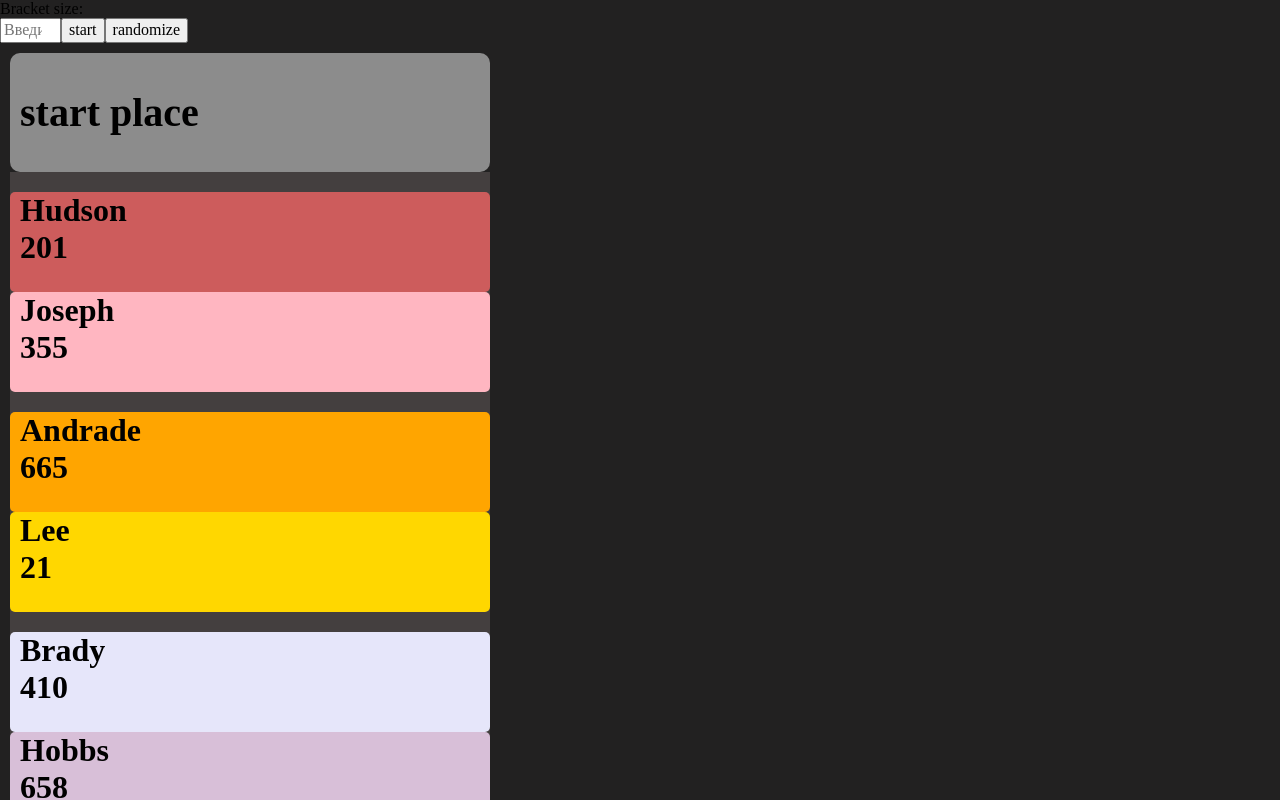
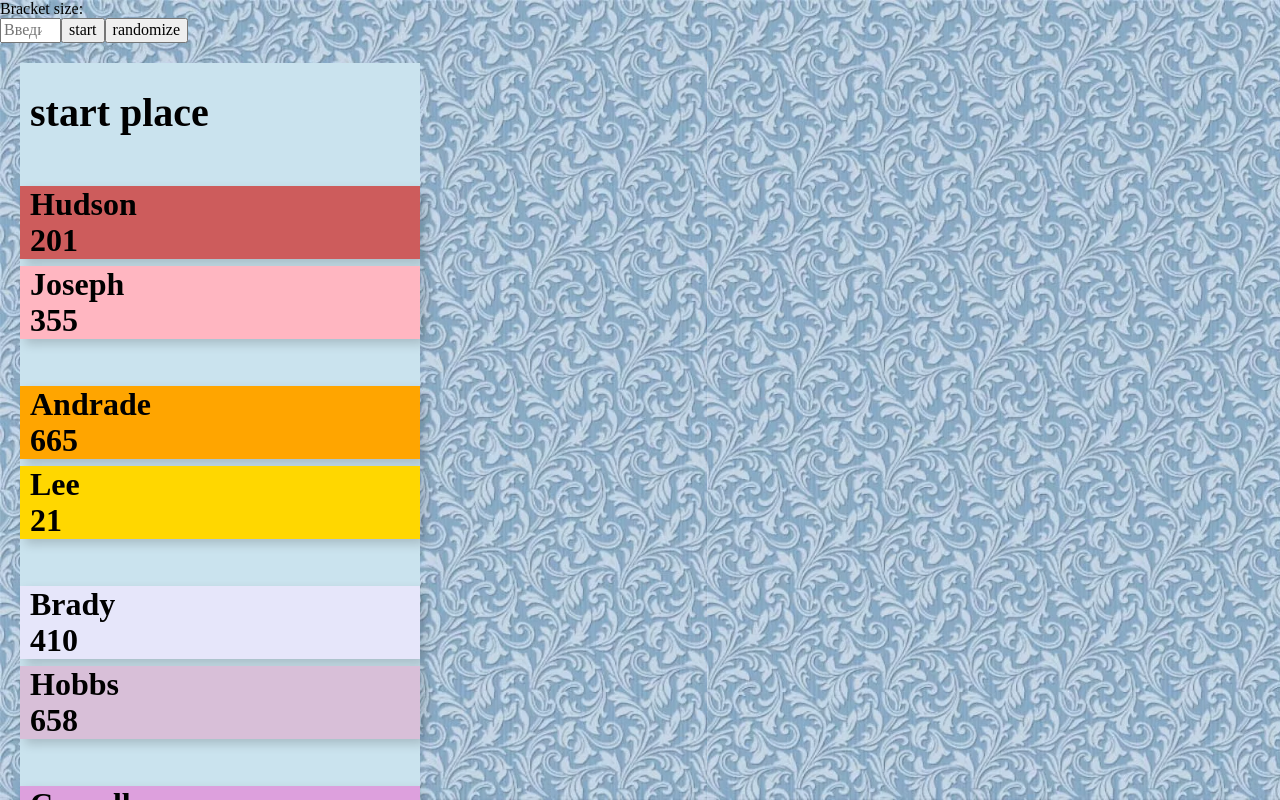
Before and after one commit to thewside/tournament-bracket, a React (Create React App) app: page / in a window 1280 px wide. Shown: the top 800 px of the page. Built offline with nearby package versions, Linux system fonts and the light colour scheme.

Commit message:
interface update

```diff
--- a/src/App.scss
+++ b/src/App.scss
@@ -1,5 +1,7 @@
-.main {
-    min-height: 100%;
+html body .main{
     height: 100%;
-    overflow: auto;
 }
+body {
+    background-image: url("./images/background.webp");
+    background-size: contain;
+}
--- a/src/App.tsx
+++ b/src/App.tsx
@@ -1,13 +1,14 @@
 import "./App.scss"
 import surnamesList from "./surnames.json"
-import { useEffect, useRef, useState } from "react"
+import { createContext, useEffect, useRef, useState } from "react"
 import { random } from "./utils/random"
 import { PlayersBlock } from "./components/players-block/players-block"
 
 interface Player {
     id?: string
     name?: string
-    color?: number | null
+    position?: number | null
+    color?: number
 }
 
 interface Bracket {
@@ -20,6 +21,12 @@ interface Main {
     name?: string | null
     children?: Array<Bracket> | null
 }
+
+interface AppContextInterface {
+    players?(dragPlayer: number, dropPlayer: number): void
+}
+
+export const HandlerPlayerContext = createContext<AppContextInterface | null>(null)
 
 export const App: React.FC = () => {
     const refInputNumberOfPlayers = useRef<HTMLInputElement | null>(null)
@@ -44,7 +51,7 @@ export const App: React.FC = () => {
         return {
             id: id,
             name: name,
-            color: null
+            position: null
         }
     }
 
@@ -58,6 +65,7 @@ export const App: React.FC = () => {
         const result: Array<Player> = []
         for (let i = 0; i < inputValue; i++) {
             let player = createPlayer()
+            player.position = i
             player.color = i
 
             if(result.indexOf(player) > -1) {
@@ -70,7 +78,7 @@ export const App: React.FC = () => {
     }
 
     const shuffle = (players: Array<object>): Array<Player> => {
-        const result: Array<object> = [...players]
+        const result: Array<Player> = [...players]
         for (let i = result.length - 1; i > 0; i--) {
             const j = random(0, i)
             const t = result[i]
@@ -83,6 +91,7 @@ export const App: React.FC = () => {
     const mixPlayers = (): void => {
         if(!players) return
         if(round && round > 1) return
+        console.log([...shuffle(players)])
         setPlayers(() => [...shuffle(players)])
     }
 
@@ -183,6 +192,27 @@ export const App: React.FC = () => {
         generatePlayers(refInputNumberOfPlayers!.current!.valueAsNumber)
     }, [value])
 
+    const handlerPlayersState = (dragPlayer: number, dropPlayer: number): void => {
+        if(!players) return
+        if(isNaN(dropPlayer)) return
+
+        if (players.length > 0) {
+            setPlayers((prev: Array<Player> | null): any => {
+                if(prev) {
+                    const result = [...prev]
+                    const temp = prev[dragPlayer]
+                    result.splice(dragPlayer, 1, prev[dropPlayer])
+                    result.splice(dropPlayer, 1, temp)
+                    result[dragPlayer].position = dragPlayer
+                    result[dropPlayer].position = dropPlayer
+                    return result
+                } else {
+                    return null
+                }
+            })
+        }
+    }
+
     return (
         <div className="main">
             <div>Bracket size:</div>
@@ -208,7 +238,9 @@ export const App: React.FC = () => {
             <button
                 onMouseDown={() => mixPlayers()}
             >randomize</button>
-            <PlayersBlock bracket={bracket}/>
+            <HandlerPlayerContext.Provider value={{players: handlerPlayersState}} >
+                <PlayersBlock bracket={bracket}/>
+            </HandlerPlayerContext.Provider>
         </div>
     )
 }
--- a/src/components/players-block/players-block.scss
+++ b/src/components/players-block/players-block.scss
@@ -1,3 +1,4 @@
 .players-block {
+    padding: 10px;
     display: flex;
 }
--- a/src/components/players-bracket/players-bracket.scss
+++ b/src/components/players-bracket/players-bracket.scss
@@ -1,36 +1,52 @@
+$playerWidth: 400px;
+$playerHeight: 80px;
+
 .bracket-stage{
     display: flex;
     flex-direction: column;
-    padding: 10px;
-    width: 500px;
+    background-color: rgb(202, 227, 238);
+    width: $playerWidth;
+    margin: 10px;
 }
 .name {
     font-size: 20px;
-    background-color: rgba(255, 255, 255, 0.481);
-    color: rgb(0, 0, 0);
-    padding: 10px;
-    border-radius: 10px;
+    padding-left: 10px;
 }
+
 .players{
-    width: 100%;
     display: flex;
     flex-direction: column;
+    justify-content: space-around;
     height: 100%;
-    justify-content: space-around;
-    border-radius: 10px;
-
-    h1 {
-        border-radius: 5px;
-        padding-left: 10px;
-        height: 100px;
-        margin: 0;
+    user-select: none;
+}
+.pair-player-container {
+    height: $playerHeight;
+    display: flex;
+    flex-direction: column;
+    justify-content: center;
+}
+.pair {
+    width: $playerWidth;
+    height: 200px;
+    display: flex;
+    flex-direction: column;
+    justify-content: center;
+}
+.player {
+    width: $playerWidth;
+    padding-left: 10px;
+    box-shadow: 5px 5px 10px rgba(0, 0, 0, 0.173);
+}
+.player-drag {
+    position: absolute;
+    pointer-events: none;
+    &:active {
+        box-shadow: 5px 5px 10px rgba(0, 0, 0, 0.173);
     }
-
-    h1:nth-child(odd) {
-        margin-top: 20px;
-    }
+    z-index: 999;
 }
-.pairContainer {
-    display: flex;
-    background-color: rgba(190, 173, 173, 0.22);
+.lightened {
+    cursor: pointer;
+    border: solid 8px rgba(0, 0, 0, 0.377);
 }
--- a/src/components/players-bracket/players-bracket.tsx
+++ b/src/components/players-bracket/players-bracket.tsx
@@ -1,10 +1,13 @@
 import "./players-bracket.scss"
 import { colors } from "../../colors"
-import React from "react"
+import React, { useEffect, useRef } from "react"
+import { useContext } from "react"
+import { HandlerPlayerContext } from "../../App"
 
 interface Player {
     id?: string
     name?: string
+    position?: number
     color?: number
 }
 
@@ -25,7 +28,111 @@ interface Main {
     isFirst: boolean
 }
 
-export const PlayersBracket: React.FC<Main> = ({round, isFirst}) => {
+export const PlayersBracket: React.FC<Main> = ({ round, isFirst}) => {
+    const value = useContext(HandlerPlayerContext)
+    const playerHandler = value?.players
+    const refPlayer = useRef<HTMLHeadingElement | null>(null)
+    let properties = {
+        height: 0,
+        width: 0,
+        left: 0,
+        top: 0
+    }
+
+    useEffect(() => {
+        if(refPlayer.current){
+            const options = refPlayer.current.getBoundingClientRect()
+            properties = {
+                ...properties,
+                height: options.height,
+                width: options.width,
+                left: options.left
+            }
+        }
+    })
+
+    const drag = (e: React.MouseEvent, item: Pair): void => {
+        if(e.button > 0) return
+        if(typeof(item?.playerOne?.position) !== "number") return
+        if(!isFirst) return
+        if(round?.children) return
+
+        const clickTarget = e.target as HTMLElement
+        const options = clickTarget.getBoundingClientRect()
+        properties = {
+            ...properties,
+            top: options.top
+        }
+        const color = clickTarget.style.backgroundColor
+
+        const dragPlayer = Number(clickTarget.dataset.playerid)
+        const shiftX = e.clientX - properties.left
+        const shiftY = e.clientY - properties.top
+        let posX = e.pageX - shiftX - clickTarget.offsetLeft
+        let posY = e.pageY - shiftY - clickTarget.offsetTop
+
+        clickTarget.style.backgroundColor = color.slice(0, -1) + ", 0.7)"
+        clickTarget.classList.add("player-drag")
+
+        const setPosition = (x: number, y: number): void => {
+            clickTarget.style.transform = `translate(${x}px, ${y}px)`
+        }
+
+
+        setPosition(posX, posY)
+
+        const move = (e: MouseEvent): void => {
+            posX = e.pageX - shiftX - clickTarget.offsetLeft
+            posY = e.pageY - shiftY - clickTarget.offsetTop
+            setPosition(posX, posY)
+        }
+
+        const over = (e: MouseEvent): void => {
+            const target = e.target as HTMLElement
+            if(target.dataset.playerid) {
+                target.classList.add("lightened")
+            }
+        }
+
+        const out = (e: MouseEvent): void => {
+            const target = e.target as Element
+            target.classList!.remove("lightened")
+        }
+
+        const scroll = () => {
+            setPosition(
+                window.pageXOffset,
+                window.pageYOffset
+            )
+        }
+
+        const drop = (e: MouseEvent): void => {
+            window.removeEventListener("mouseover", over)
+            window.removeEventListener("mouseout", out)
+            window.removeEventListener("mousemove", move)
+            window.removeEventListener("mouseup", drop)
+            window.removeEventListener("scroll", scroll)
+
+            const target = e.target as HTMLElement
+            const dropPlayer = Number(target.dataset.playerid)
+            clickTarget.classList!.remove("player-drag")
+            clickTarget.classList!.remove("lightened")
+            clickTarget.style!.transform = `translate(${0}px, ${0}px)`
+            clickTarget.style.backgroundColor = color
+
+            if(isFirst) playerHandler!(dragPlayer, dropPlayer)
+            if(target.classList) {
+                target.classList!.remove("lightened")
+            }
+        }
+
+        window.addEventListener("mouseover", over)
+        window.addEventListener("mouseout", out)
+        window.addEventListener("mousemove", move)
+        window.addEventListener("mouseup", drop)
+        window.addEventListener("scroll", scroll)
+    }
+
     return (
         <div className="bracket-stage">
             <div className="name">
@@ -36,27 +143,36 @@ export const PlayersBracket: React.FC<Main> = ({round, isFirst}) => {
             >
                 {round?.pairs?.map((item, index) => {
                     return <div key={index} className="pairContainer">
-                        <div>
-                            {!isFirst ? <svg height="210">
-                                <line x1="0" y1="0" x2="100" y2="0" style={{
-                                    stroke: "rgb(255,255,255)",
-                                    strokeWidth: "20px"
-                                }} />
-                            </svg> : null}
-                            {!isFirst ? <svg height="210">
-                                <line x1="0" y1="0" x2="100" y2="0" style={{
-                                    stroke: "rgb(255,255,255)",
-                                    strokeWidth: "20px"
-                                }} />
-                            </svg> : null}
-                        </div>
                         <div className="players">
-                            {item?.playerOne ? <h1 style={{ backgroundColor: colors[item.playerOne.color!].rgb }}>
-                                {item.playerOne.name}<br />{item.playerOne.id}</h1>
-                                : null}
-                            {item?.playerTwo ? <h1 style={{ backgroundColor: colors[item.playerTwo.color!].rgb }}>
-                                {item.playerTwo.name}<br />{item.playerTwo.id}</h1>
-                                : null}
+                            <div className="pair">
+                                <div className="pair-player-container">
+                                    {item?.playerOne ? <h1
+                                        ref={isFirst && index === 0 ? refPlayer : null}
+                                        className="player"
+                                        style={{
+                                                backgroundColor: colors[item.playerOne.color!].rgb,
+                                                cursor: isFirst && !round.children ? "pointer" : "default"
+                                        }}
+                                        data-playerid={typeof(item?.playerOne?.position) === "number" && isFirst ? item?.playerOne?.position : null }
+                                        onMouseDown={e => isFirst ? drag(e, item) : null}
+                                    >
+                                        {item.playerOne.name}<br/>{item.playerOne.id}</h1> : <h1 style={{ backgroundColor: "grey"}}></h1>
+                                    }
+                                </div>
+                                {item?.playerTwo ? <div className="pair-player-container">
+                                    {item?.playerTwo ? <h1
+                                        className="player"
+                                        style={{
+                                            backgroundColor: colors[item.playerTwo.color!].rgb,
+                                            cursor: isFirst && !round.children ? "pointer" : "default"
+                                        }}
+                                        data-playerid={typeof(item?.playerOne?.position) === "number" && isFirst ? item!.playerOne!.position + 1 : null}
+                                        onMouseDown={e => isFirst ? drag(e, item) : null}
+                                    >
+                                        {item.playerTwo.name}<br/>{item.playerTwo.id}</h1> : <h1 style={{ backgroundColor: "red"}}></h1>
+                                    }
+                                </div> : null}
+                            </div>
                         </div>
                     </div>
                 })}
@@ -65,47 +181,36 @@ export const PlayersBracket: React.FC<Main> = ({round, isFirst}) => {
     )
 }
 
-// return <h1
-// style={{backgroundColor: colors[item.color || 0].rgb}}
-// key={indexPlayer}
-// >{item.name}<br/>{item.id}</h1>
 
-// {players?.map((item, indexPlayer, arr) => {
-//     inline = {
-//         ...inline,
-//         backgroundColor: colors[item.color || 0].rgb
-//     }
-//     if(indexBlock === 0 && indexPlayer % 2 === 0) {
-//         inline = {
-//             ...inline,
-//             marginTop: `${marginT}px`,
-//             marginBottom: ""
-//         }
-//     } else {
-//         inline = {
-//             ...inline,
-//             marginTop: "",
-//             marginBottom: ""
-//         }
-//     }
 
-//     if(indexBlock! > 0 && indexPlayer > 0 && indexPlayer % 2 === 0) {
-//         inline = {
-//             ...inline,
-//             marginTop: `${marginT}px`,
-//             marginBottom: "0px"
-//         }
-//     }
+    // const refPlayer = useRef<HTMLHeadingElement | null>(null)
+    // let properties = {
+    //     height: 0,
+    //     width: 0
+    // }
+    // useEffect(()=>{
+    //     if(refPlayer.current){
+    //         const options = refPlayer.current.getBoundingClientRect()
+    //         properties = {
+    //             ...properties,
+    //             height: options.height,
+    //             width: options.width
+    //         }
+    //     }
+    // })
 
-//     if(indexBlock! > 0 && indexPlayer > 0 && indexPlayer % 2 !== 0) {
-//         inline = {
-//             ...inline,
-//             marginBottom: `${marginB}px`
-//         }
-//     }
 
-//     return <h1
-//         style={inline}
-//         key={indexPlayer}
-//     >{item.name}<br/>{item.id}</h1>
-// })}
+                       {/* {!isFirst ?<div>
+                            <svg height="210">
+                                <line x1="0" y1="0" x2="100" y2="0" style={{
+                                    stroke: "rgb(255,255,255)",
+                                    strokeWidth: "20px"
+                                }} />
+                            </svg>
+                            <svg height="210">
+                                <line x1="0" y1="0" x2="100" y2="0" style={{
+                                    stroke: "rgb(255,255,255)",
+                                    strokeWidth: "20px"
+                                }} />
+                            </svg>
+                        </div> : null} */}
--- a/src/index.css
+++ b/src/index.css
@@ -7,6 +7,3 @@ html {
 html, body, #root {
     height: 100%
 }
-body {
-    background-color:rgb(34, 33, 33)
-}
```
Also changed, not shown: src/images/background.webp (added).
